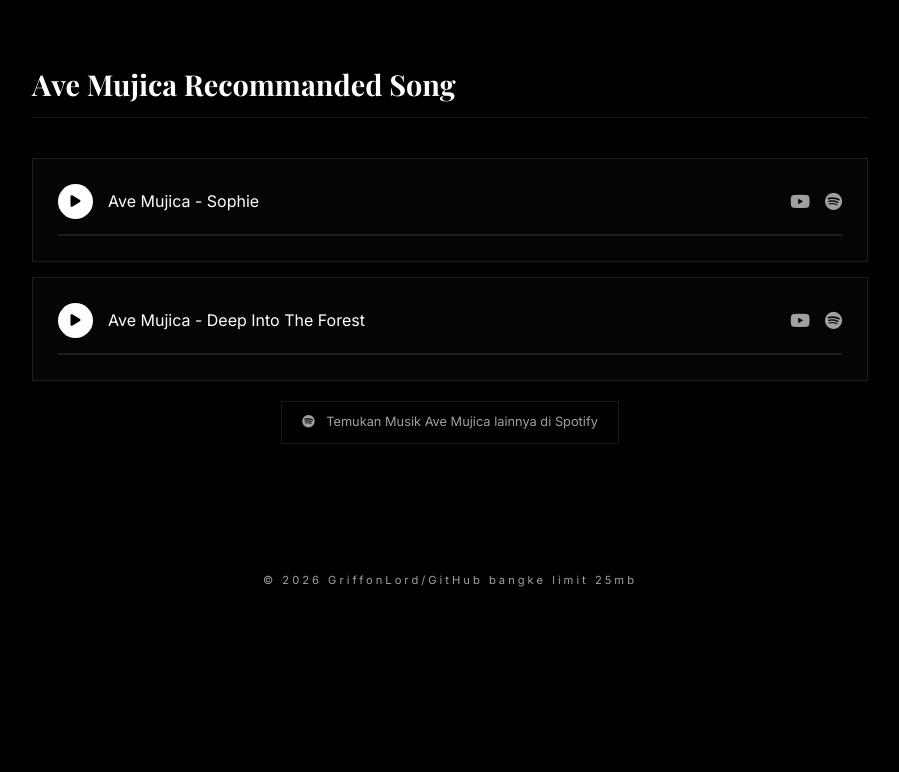
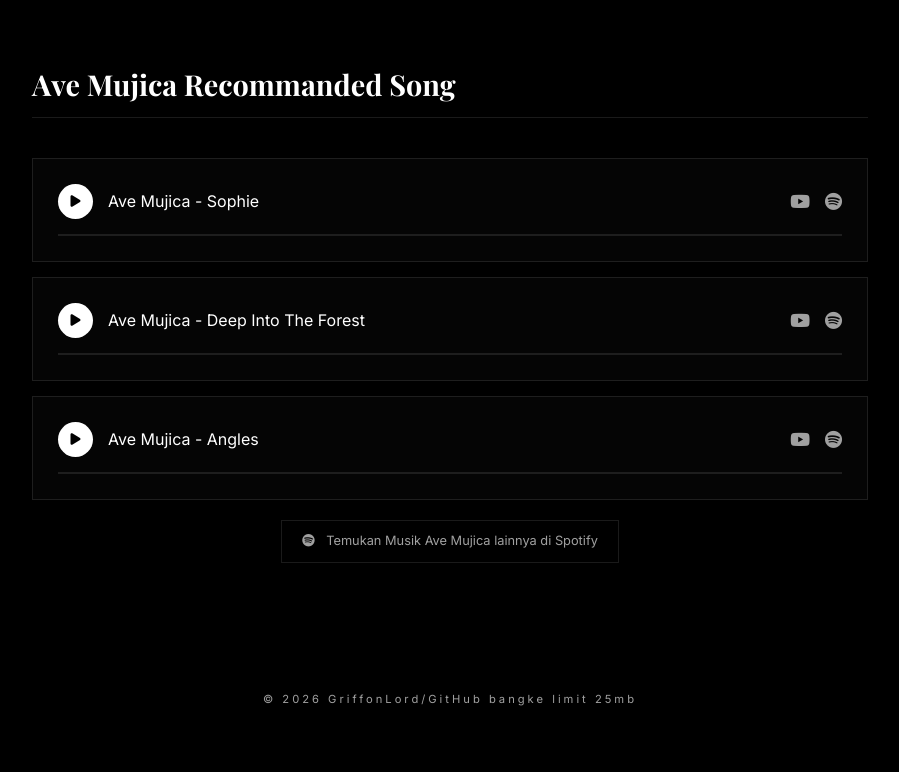
Before and after one commit to GrffnL/Private-My-Bio, a plain HTML site: page index.html in a window 1280 px wide. Shown: the part 1688-2460 px from the top of the page, without its empty margins (190-1089 px from the left). Before the commit the page ends 2341 px from the top, so only its background shows below. Drawn offline with nearby package versions, Linux system fonts and the light colour scheme.

Commit message:
index.html

```diff
--- a/index.html
+++ b/index.html
@@ -286,6 +286,20 @@
             <div class="progress-container" onclick="seek(event, this)"><div class="progress-bar"></div></div>
         </div>
 
+        <div class="music-track-container" data-src="Angles.mp3">
+            <div class="track-info">
+                <div style="display: flex; align-items: center; gap: 15px;">
+                    <button class="play-btn" onclick="handlePlay(this)"><i class="fas fa-play"></i></button>
+                    <span class="track-title">Ave Mujica - Angles</span>
+                </div>
+                <div class="track-links">
+                    <a href="https://youtu.be/MbVgSM7Hhso?si=UrTnZXYbS4RdlPYI" target="_blank"><i class="fab fa-youtube"></i></a>
+                    <a href="https://open.spotify.com/track/1bQY4fbYAqyPAElVWhgLjG?si=d8fa759f89274e4a" target="_blank"><i class="fab fa-spotify"></i></a>
+                </div>
+            </div>
+            <div class="progress-container" onclick="seek(event, this)"><div class="progress-bar"></div></div>
+        </div>
+
         <div style="text-align: center; margin-top: 20px;">
             <a href="https://open.spotify.com/playlist/44QkmssDqktmaG8OJOYuwU" target="_blank" style="color: var(--secondary); text-decoration: none; font-size: 0.8rem; border: 1px solid var(--border); padding: 10px 20px; display: inline-block; transition: 0.3s;">
                 <i class="fab fa-spotify" style="margin-right: 8px;"></i> Temukan Musik Ave Mujica lainnya di Spotify
@@ -296,7 +310,6 @@
     <footer>© 2026 GriffonLord/GitHub bangke limit 25mb</footer>
 
     <script>
-        // ... (Script tetap sama seperti sebelumnya)
         const quoteBox = document.getElementById('quoteBox');
         window.addEventListener('scroll', () => {
             if (window.scrollY > 100) quoteBox.classList.add('fade-out');
```
